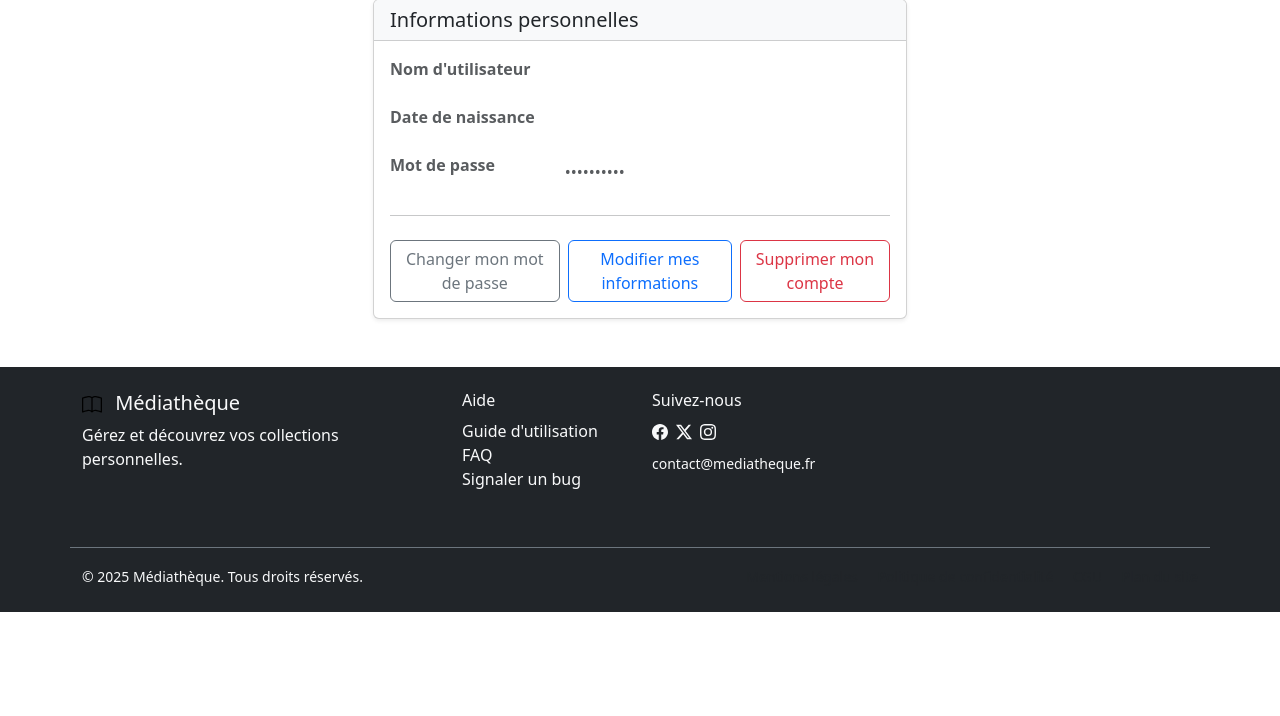
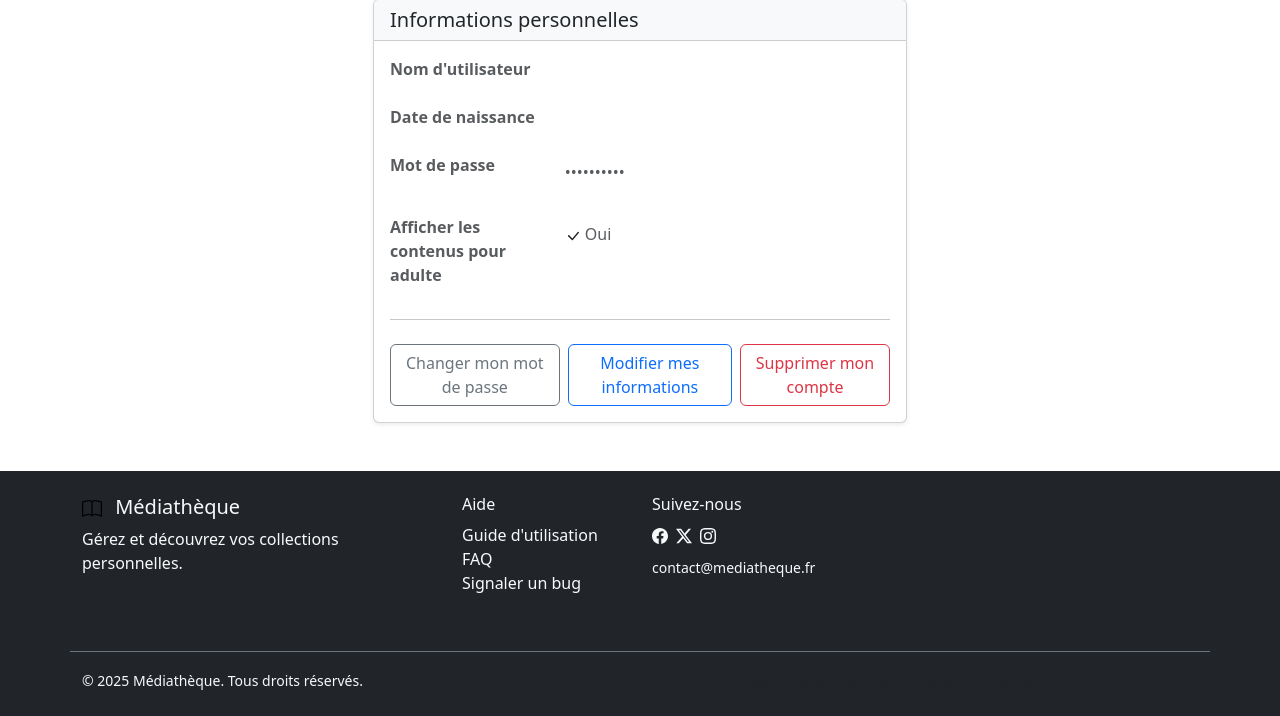
Before and after one commit to closzach/Mediatheque, a Django app: template Mediatheque/templates/user/account.html in a window 1280 px wide. Shown: the part 191-907 px from the top of the page. Before the commit the page ends 803 px from the top, so only its background shows below. Run offline with Django 5.2, Linux system fonts and the light colour scheme; the template is opened without the code that fills it, so the values that code supplies are empty; some libraries are stand-ins or nearby versions.

Commit message:
L'utilisateur peut masquer les contenus pour adulte.

```diff
--- a/Mediatheque/api/models.py
+++ b/Mediatheque/api/models.py
@@ -39,6 +39,7 @@ class Tag(models.Model):
 
 class User(AbstractUser):
     date_naissance = models.DateField()
+    cacher_pour_adulte = models.BooleanField(default=True)
 
     REQUIRED_FIELDS = ['date_naissance']
 
--- a/Mediatheque/templates/user/account.html
+++ b/Mediatheque/templates/user/account.html
@@ -62,6 +62,29 @@ Mon compte
                         </div>
                     </div>
 
+                    <div class="row mb-4">
+                        <div class="col-sm-4">
+                            <label class="form-label fw-bold text-muted">
+                                Afficher les contenus pour adulte
+                            </label>
+                        </div>
+                        <div class="col-sm-8">
+                            <p class="form-control-plaintext">
+                                {% if user.cacher_pour_adulte %}
+                                <svg xmlns="http://www.w3.org/2000/svg" width="16" height="16" fill="currentColor" class="bi bi-x-lg" viewBox="0 0 16 16">
+                                    <path d="M2.146 2.854a.5.5 0 1 1 .708-.708L8 7.293l5.146-5.147a.5.5 0 0 1 .708.708L8.707 8l5.147 5.146a.5.5 0 0 1-.708.708L8 8.707l-5.146 5.147a.5.5 0 0 1-.708-.708L7.293 8z"/>
+                                </svg>
+                                <span class="text-muted">Non</span>
+                                {% else %}
+                                <svg xmlns="http://www.w3.org/2000/svg" width="16" height="16" fill="currentColor" class="bi bi-check-lg" viewBox="0 0 16 16">
+                                    <path d="M12.736 3.97a.733.733 0 0 1 1.047 0c.286.289.29.756.01 1.05L7.88 12.01a.733.733 0 0 1-1.065.02L3.217 8.384a.757.757 0 0 1 0-1.06.733.733 0 0 1 1.047 0l3.052 3.093 5.4-6.425z"/>
+                                </svg>
+                                <span class="text-muted">Oui</span>
+                                {% endif %}
+                            </p>
+                        </div>
+                    </div>
+
                     <hr class="my-4">
 
                     <div class="d-grid gap-2 d-md-flex justify-content-md-end">
```
Also changed, not shown: Mediatheque/Mediatheque/forms.py (+9 -1 lines), Mediatheque/livres/views.py (+9 -6 lines).
